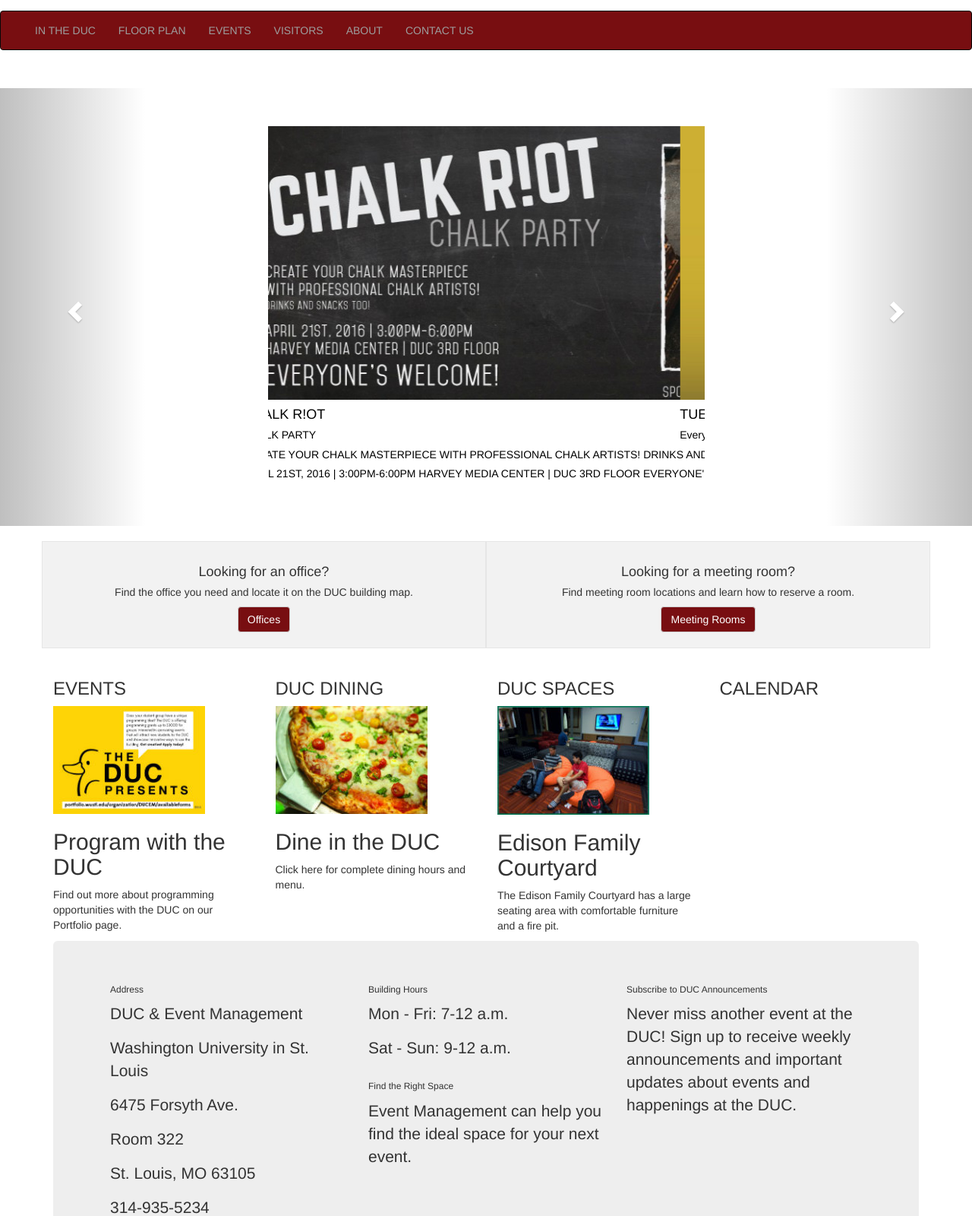
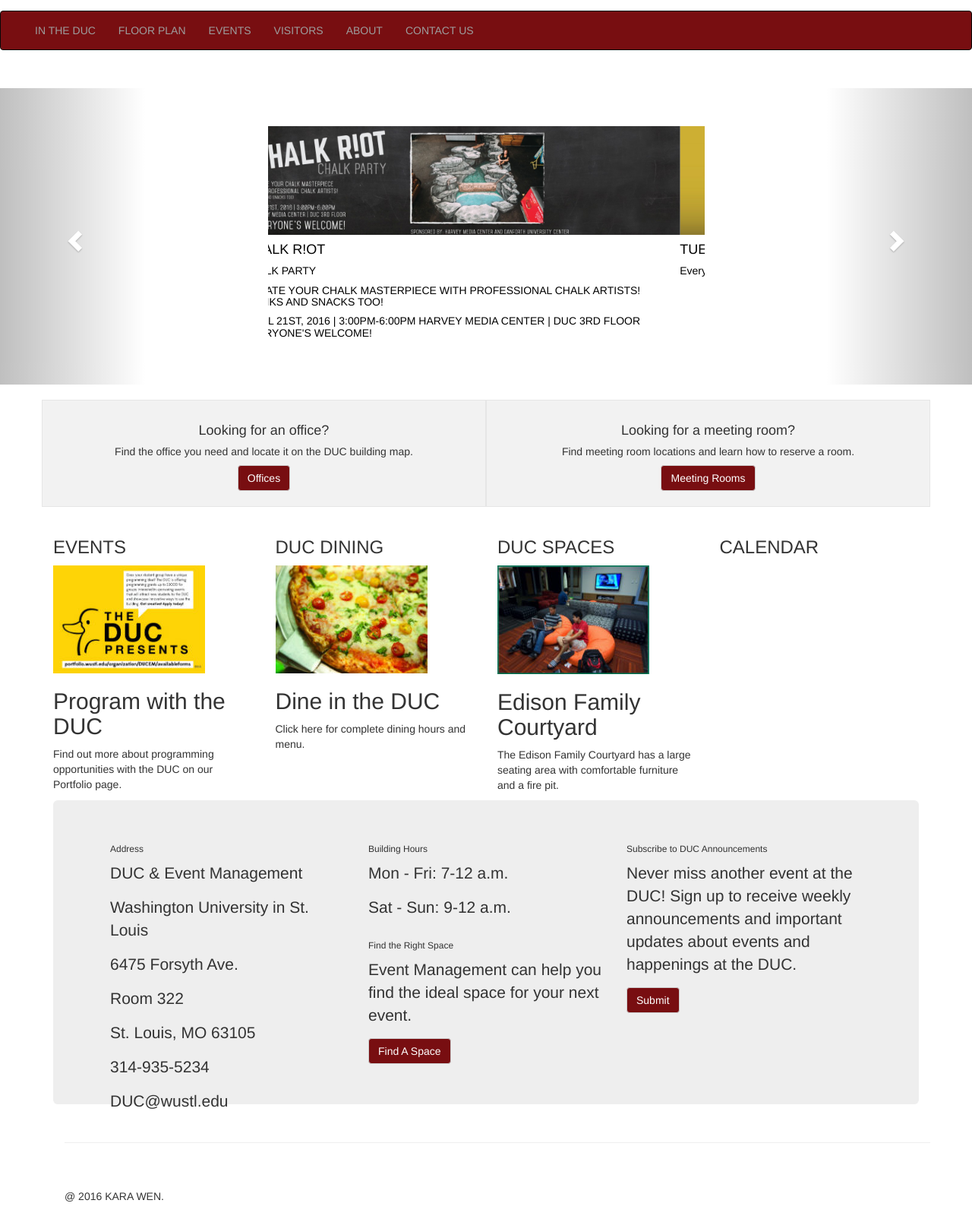
Before and after one commit to kwenra/WashUSite, a plain HTML site: page index.html in a window 1280 px wide. Shown: the part 286-1886 px from the top of the page at 76% size. Drawn offline with nearby package versions, Linux system fonts and the light colour scheme.

Commit message:
carousel img

```diff
--- a/index.html
+++ b/index.html
@@ -65,7 +65,7 @@
                 <div class="item active">
                     <div class="carousel-content">
                         <div>
-                            <img src="img/chalkriot.jpg">
+                          <img src="img/chalkriot.jpg" class = "carousel-img">
                             <h4>CHALK R!OT</h4>
                             <h5>CHALK PARTY</h5>
                             <h5>CREATE YOUR CHALK MASTERPIECE WITH PROFESSIONAL CHALK ARTISTS!
@@ -80,7 +80,7 @@
                 <div class="item">
                     <div class="carousel-content">
                         <div>
-                            <img src="img/tuesdaytea.jpg">
+                            <img src="img/tuesdaytea.jpg" class = "carousel-img">
                             <h4>TUESDAY TEA @ 3</h4>
                             <h5>Every Tuesday # 3 in Tisch Commons
                             the DUC hosts free tea and treats!</h5>
@@ -91,7 +91,7 @@
                 <div class="item">
                     <div class="carousel-content">
                         <div>
-                          <img src="img/firepit.jpg">
+                          <img src="img/firepit.jpg" class = "carousel-img">
                           <h4>Explore the DUC</h4>
                           <h5>Discover all the ways to eat, host events and have fun in the DUC!</h5>
                         </div>
@@ -101,7 +101,7 @@
                 <div class="item">
                     <div class="carousel-content">
                         <div>
-                          <img src="img/ducndonuts.jpg">
+                          <img src="img/ducndonuts.jpg" class = "carousel-img">
                           <h4>DUC n' DONUTS</h4>
                           <h5>On the First Friday after the semester begins, stop by the North Entrance fo the DUC for FREE Coffee & Donuts beginnign at 9 a.m. and ending when the donuts are gone.</h5>
                         </div>
@@ -111,7 +111,7 @@
                 <div class="item">
                     <div class="carousel-content">
                         <div>
-                          <img src="img/tisch.jpg">
+                          <img src="img/tisch.jpg" class = "carousel-img">
                           <h4>Planning an Event?</h4>
                           <h5>Check out all the resources available to help you plan a great event in the DUC.</h5>
                         </div>
@@ -206,10 +206,16 @@
               <br>
               <h6>Find the Right Space</h6>
               <p>Event Management can help you find the ideal space for your next event.</p>
+              <div class="btn-group" role="group" aria-label="...">
+                <button type="button" class="btn btn-default">Find A Space</button>
+              </div>
             </div>
             <div class="col-md-4">
               <h6>Subscribe to DUC Announcements</h6>
               <p>Never miss another event at the DUC! Sign up to receive weekly announcements and important updates about events and happenings at the DUC.</p>
+              <div class="btn-group" role="group" aria-label="...">
+                <button type="button" class="btn btn-default">Submit</button>
+              </div>
             </div>
           </div>
         </div>
--- a/stylesheets/stylesheet.css
+++ b/stylesheets/stylesheet.css
@@ -70,6 +70,13 @@ h2 .notice {
     width: 100%;
 }
 
+.carousel-content .carousel-img{
+  width: 100%;
+  height: 100%;
+  max-width: 100%;
+  max-height: 100%;
+}
+
 #text-carousel {
   width: 100%;
   height: auto;
```
